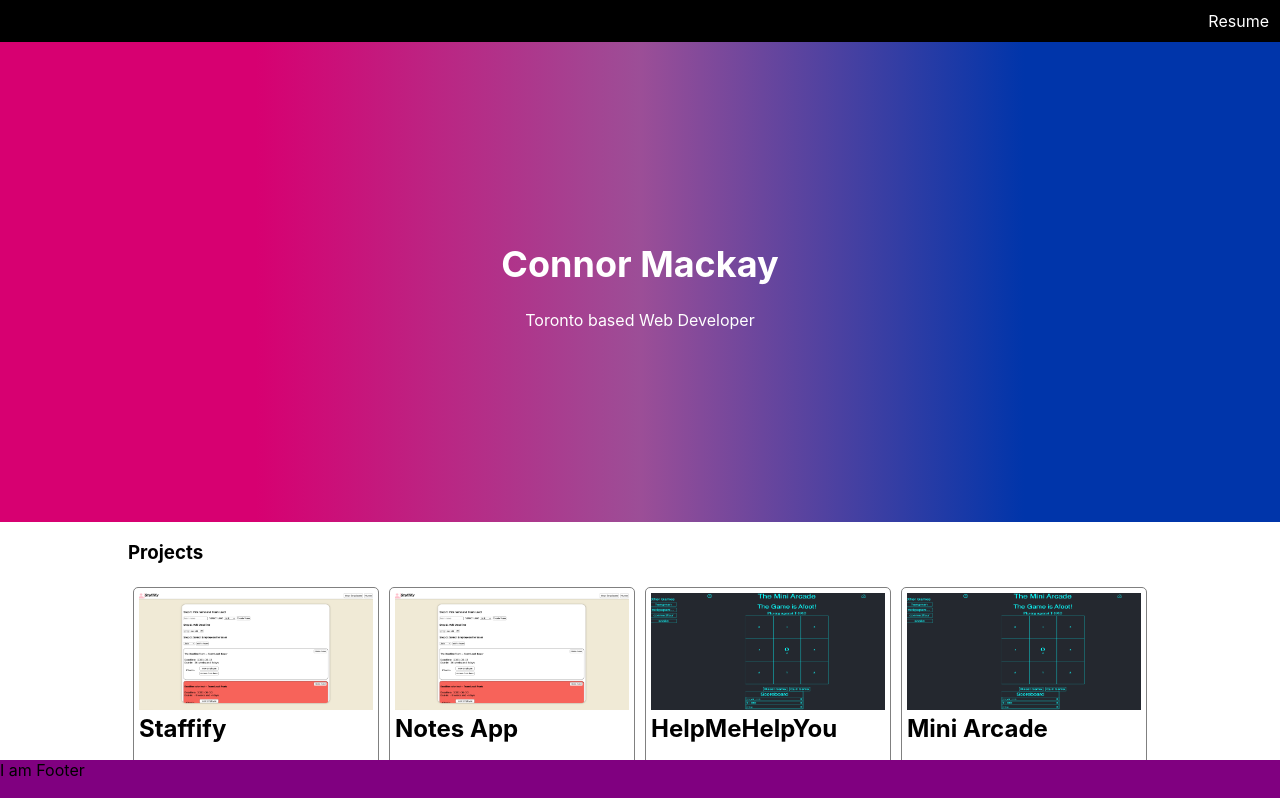
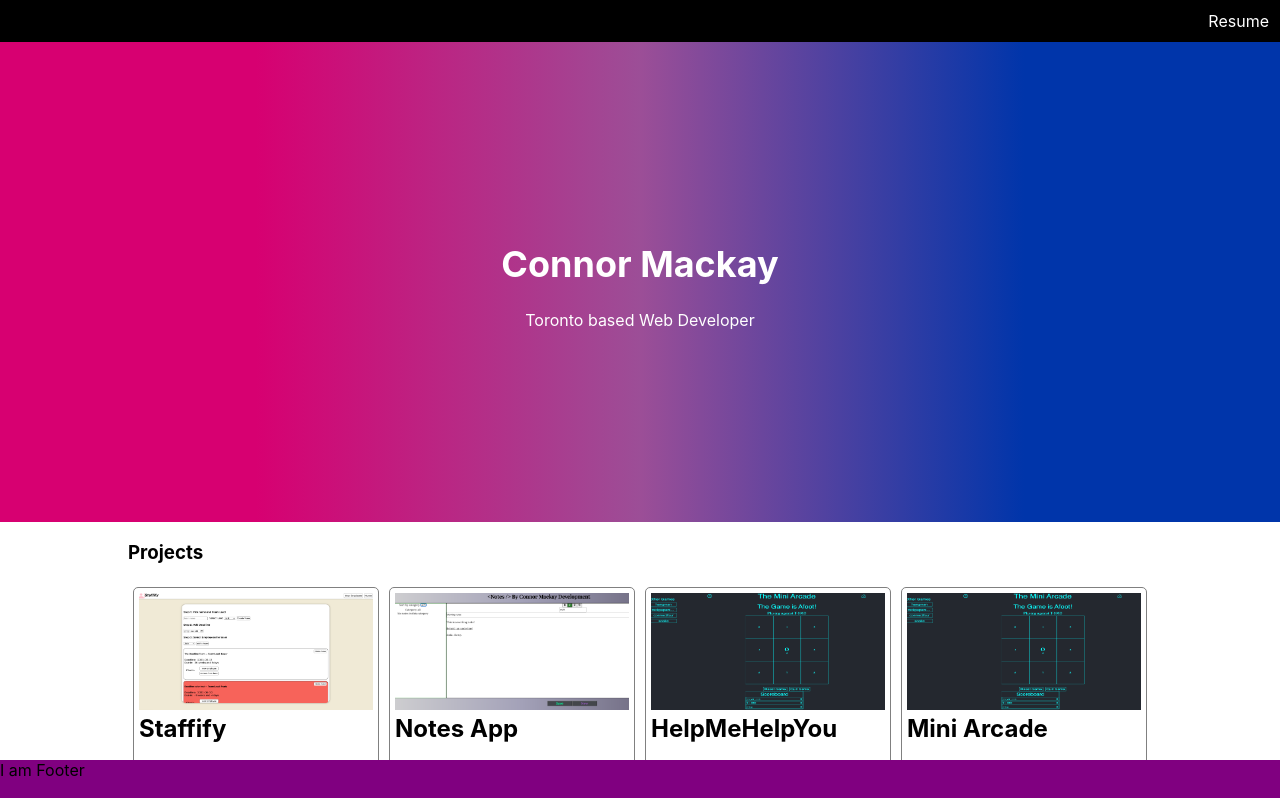
Before and after one commit to CD-Mackay/personal_site, a Next.js app: page / in a window 1280 px wide. Shown: the top 798 px of the page. Built offline with nearby package versions, Linux system fonts and the light colour scheme.

Commit message:
add notes app screenshot

```diff
--- a/Components/Projects/Projects.js
+++ b/Components/Projects/Projects.js
@@ -16,7 +16,7 @@ export default function Projects() {
           name={"Notes App"}
           tech={["ReactJS", "DraftJS", "Axios", "Express", "Postgresql"]}
           url="https://github.com/CD-Mackay/notes-app"
-          image="/staffing_app_screen.png"
+          image="/notes_app_screen.png"
         />
         <ProjectCard
           name={"HelpMeHelpYou"}
```
Also changed, not shown: public/notes_app_screen.png (added).
